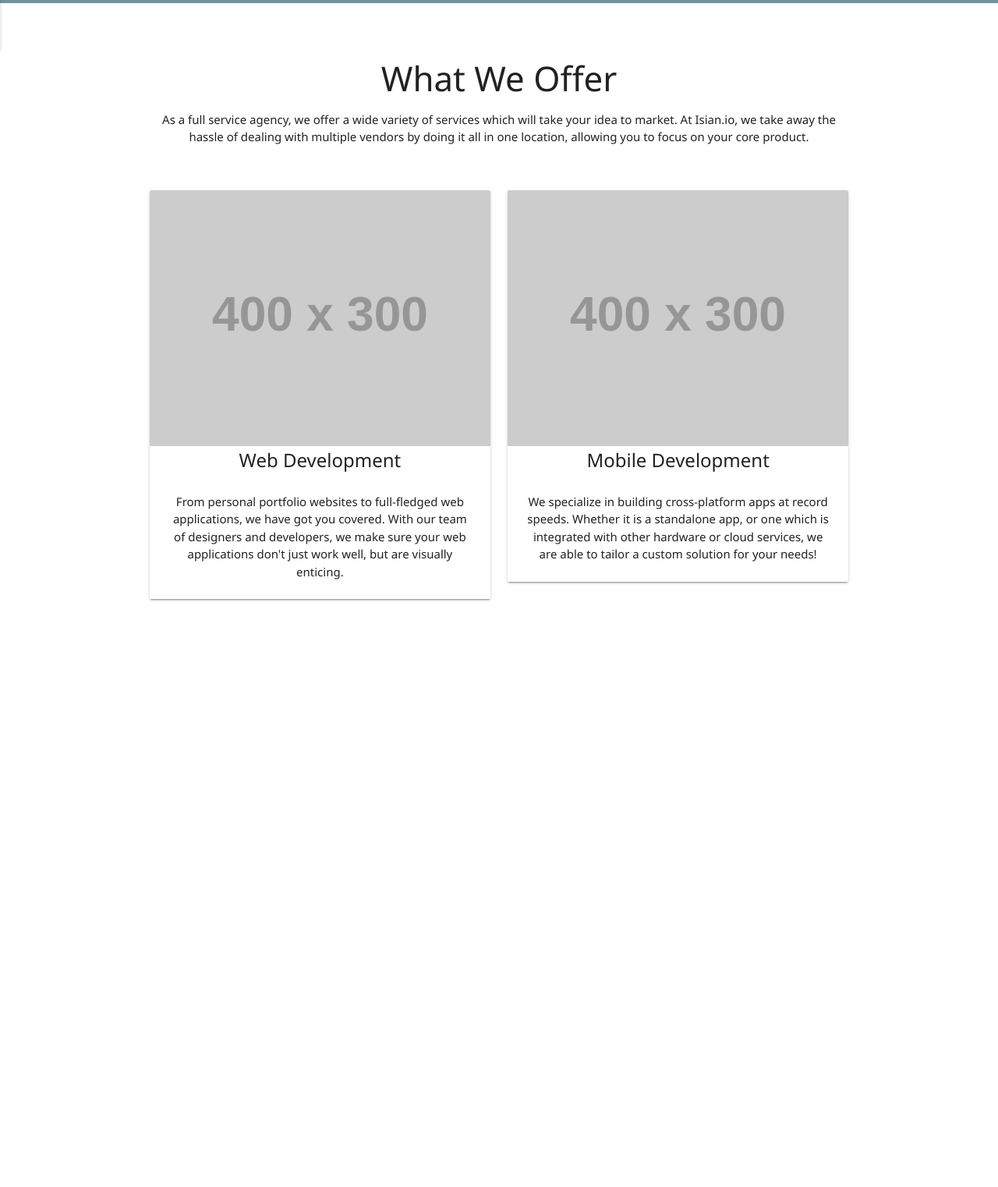
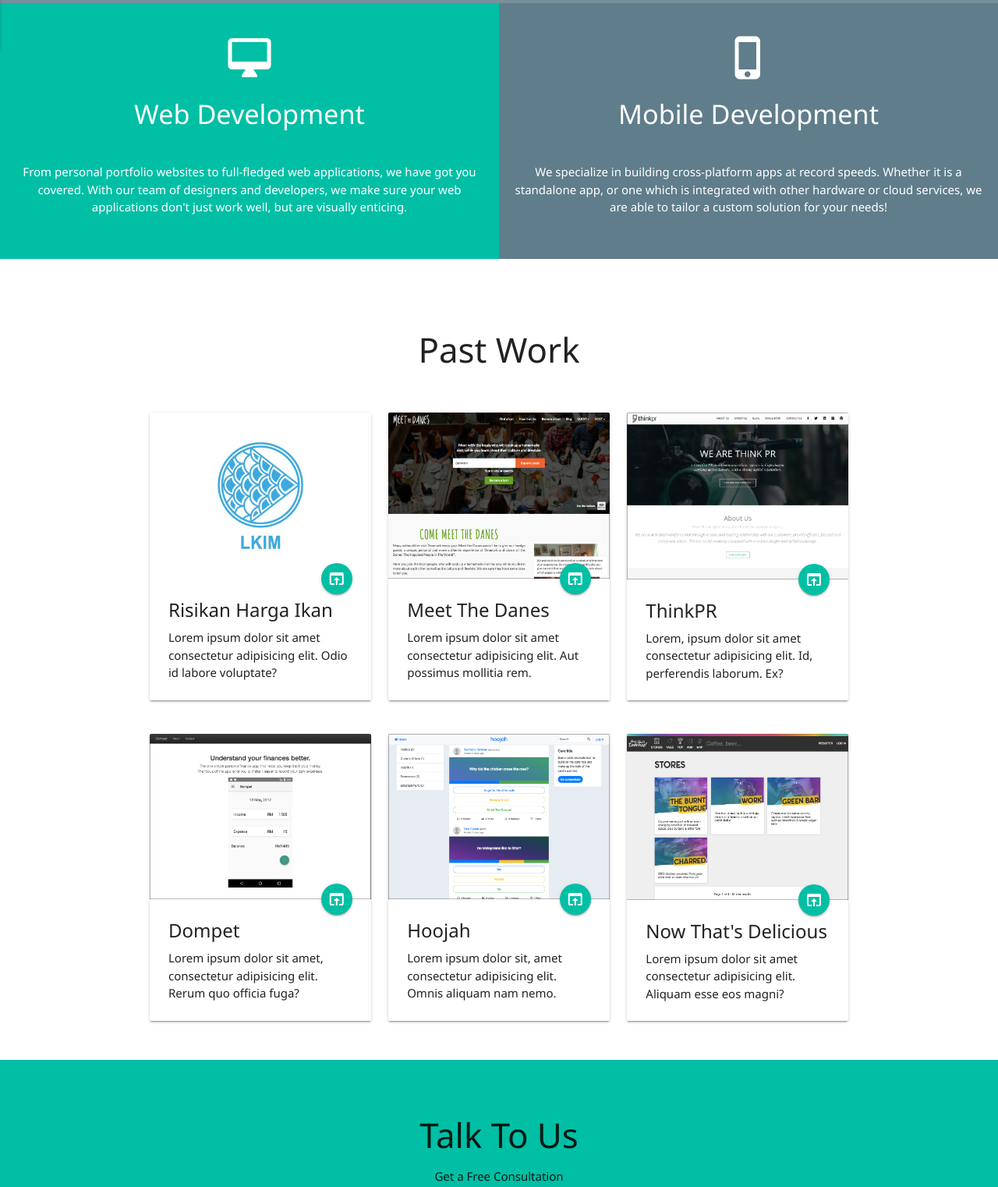
Before and after one commit to isian-raz/isian-raz.github.io, a plain HTML site: page index.html in a window 1280 px wide. Shown: the part 796-2318 px from the top of the page at 78% size. Before the commit the page ends 1679 px from the top, so only its background shows below. Drawn offline with nearby package versions, Linux system fonts and the light colour scheme; placeholder pictures from the web are drawn by us.

Commit message:
Complete first draft

```diff
--- a/css/main.css
+++ b/css/main.css
@@ -9,12 +9,12 @@ html {
   box-sizing: inherit;
 }
 
-section {
-  padding: 50px 0;
+.section {
+  padding-top: 50px;
 }
 
 .sub-section {
-  margin: 50px 0;
+  margin-top: 50px;
 }
 
 nav.transparent {
@@ -58,7 +58,38 @@ nav.transparent {
 
 .scroll-icon {
   position: absolute;
-  bottom: 5vh;
+  bottom: 5pt;
   left: calc(50vw - 28px);
   opacity: 0.5;
 }
+
+.box {
+  padding: 40px 10px !important;
+}
+
+.box h4 {
+  padding-bottom: 30px;
+}
+
+.page-footer {
+  padding-top: 0;
+}
+
+#googlemap {
+  position: absolute;
+  height: 100%;
+  width: 100%;
+  top: 0;
+  left: 0;
+  z-index: -1;
+}
+
+@media only screen and (max-width: 600px) {
+  .hero {
+    height: calc(100vh - 56px);
+  }
+
+  .scroll-icon {
+    display: none;
+  }
+}
--- a/index.html
+++ b/index.html
@@ -5,8 +5,11 @@
   <meta charset="UTF-8">
   <meta name="viewport" content="width=device-width, initial-scale=1.0">
   <meta http-equiv="X-UA-Compatible" content="ie=edge">
+  <link rel="shortcut icon" href="img/favicon.ico" type="image/x-icon">
+  <link rel="icon" href="img/favicon.ico" type="image/x-icon">
   <title>Isian.io</title>
   <link href="https://fonts.googleapis.com/icon?family=Material+Icons" rel="stylesheet">
+  <link type="text/css" rel="stylesheet" href="css/normalize.min.css">
   <link type="text/css" rel="stylesheet" href="css/materialize.min.css" media="screen,projection">
   <link type="text/css" rel="stylesheet" href="css/main.css">
   <script type="text/javascript" src="https://code.jquery.com/jquery-3.2.1.min.js"></script>
@@ -28,10 +31,10 @@
                 <a href="#offer">What We Offer</a>
               </li>
               <li>
-                <a href="#about">Past Work</a>
+                <a href="#work">Past Work</a>
               </li>
               <li>
-                <a href="#" class="btn teal accent-4">Talk To Us</a>
+                <a href="#contact" class="btn teal accent-4">Talk To Us</a>
               </li>
             </ul>
           </div>
@@ -48,10 +51,10 @@
         <a class="white-text" href="#offer">What We Offer</a>
       </li>
       <li>
-        <a class="white-text" href="#about">Past Work</a>
+        <a class="white-text" href="#work">Past Work</a>
       </li>
       <li>
-        <a class="white-text" href="#">Talk To Us</a>
+        <a class="white-text" href="#contact">Talk To Us</a>
       </li>
     </ul>
     <div class="hero">
@@ -70,69 +73,176 @@
       </div>
     </div>
   </header>
-  <section id="offer" class="container">
-    <div class="center-align">
-      <h3>What We Offer</h3>
-      <p>As a full service agency, we offer a wide variety of services which will take your idea to market. At Isian.io, we
-        take away the hassle of dealing with multiple vendors by doing it all in one location, allowing you to focus on your
-        core product.</p>
-      <div class="row sub-section cards-1">
-        <div class="col s12 m6">
+  <section id="offer" class="section-boxes center">
+    <div class="row">
+      <div class="col s12 m6 teal accent-4 white-text box">
+        <i class="material-icons medium">desktop_mac</i>
+        <h4>Web Development</h4>
+        <p>From personal portfolio websites to full-fledged web applications, we have got you covered. With our team of designers
+          and developers, we make sure your web applications don't just work well, but are visually enticing.</p>
+      </div>
+      <div class="col s12 m6 blue-grey white-text box">
+        <i class="material-icons medium">phone_iphone</i>
+        <h4>Mobile Development</h4>
+        <p>We specialize in building cross-platform apps at record speeds. Whether it is a standalone app, or one which is integrated
+          with other hardware or cloud services, we are able to tailor a custom solution for your needs!</p>
+      </div>
+    </div>
+  </section>
+  <section id="work" class="container section">
+    <div>
+      <h3 class="center-align">Past Work</h3>
+      <div class="row sub-section cards-2">
+        <div class="col s12 m4">
           <div class="card">
             <div class="card-image">
-              <img src="http://via.placeholder.com/400x300" alt="Web Development">
+              <img src="img/lkim.png" alt="Risikan Harga Ikan">
+              <a class="btn-floating halfway-fab waves-effect waves-light teal accent-4" href="https://itunes.apple.com/my/app/lkim-rhi/id1312734532?mt=8"
+                target="_blank">
+                <i class="material-icons">open_in_browser</i>
+              </a>
             </div>
-            <div class="card-title">Web Development</div>
             <div class="card-content">
+              <div class="card-title">Risikan Harga Ikan</div>
               <p>
-                From personal portfolio websites to full-fledged web applications, we have got you covered. With our team of designers and
-                developers, we make sure your web applications don't just work well, but are visually enticing.
+                Lorem ipsum dolor sit amet consectetur adipisicing elit. Odio id labore voluptate?
               </p>
             </div>
           </div>
         </div>
-        <div class="col s12 m6">
+        <div class="col s12 m4">
           <div class="card">
             <div class="card-image">
-              <img src="http://via.placeholder.com/400x300" alt="Web Development">
+              <img src="img/meetthedanes.png" alt="Meet The Danes">
+              <a class="btn-floating halfway-fab waves-effect waves-light teal accent-4" href="https://www.meetthedanes.com/" target="_blank">
+                <i class="material-icons">open_in_browser</i>
+              </a>
             </div>
-            <div class="card-title">Mobile Development</div>
             <div class="card-content">
+              <div class="card-title">Meet The Danes</div>
               <p>
-                We specialize in building cross-platform apps at record speeds. Whether it is a standalone app, or one which is integrated
-                with other hardware or cloud services, we are able to tailor a custom solution for your needs!
+                Lorem ipsum dolor sit amet consectetur adipisicing elit. Aut possimus mollitia rem.
+              </p>
+            </div>
+          </div>
+        </div>
+        <div class="col s12 m4">
+          <div class="card">
+            <div class="card-image">
+              <img src="img/thinkpr.png" alt="Think PR">
+              <a class="btn-floating halfway-fab waves-effect waves-light teal accent-4" href="http://www.thinkpr.dk/" target="_blank">
+                <i class="material-icons">open_in_browser</i>
+              </a>
+            </div>
+            <div class="card-content">
+              <div class="card-title">ThinkPR</div>
+              <p>
+                Lorem, ipsum dolor sit amet consectetur adipisicing elit. Id, perferendis laborum. Ex?
+              </p>
+            </div>
+          </div>
+        </div>
+      </div>
+      <div class="row cards-3">
+        <div class="col s12 m4">
+          <div class="card">
+            <div class="card-image">
+              <img src="img/dompet.png" alt="Dompet">
+              <a class="btn-floating halfway-fab waves-effect waves-light teal accent-4" href="http://www.dom-pet.co/" target="_blank">
+                <i class="material-icons">open_in_browser</i>
+              </a>
+            </div>
+            <div class="card-content">
+              <div class="card-title">Dompet</div>
+              <p>
+                Lorem ipsum dolor sit amet, consectetur adipisicing elit. Rerum quo officia fuga?
+              </p>
+            </div>
+          </div>
+        </div>
+        <div class="col s12 m4">
+          <div class="card">
+            <div class="card-image">
+              <img src="img/hoojah.png" alt="Hoojah">
+              <a class="btn-floating halfway-fab waves-effect waves-light teal accent-4" href="https://hoojah.my/" target="_blank">
+                <i class="material-icons">open_in_browser</i>
+              </a>
+            </div>
+            <div class="card-content">
+              <div class="card-title">Hoojah</div>
+              <p>
+                Lorem ipsum dolor sit, amet consectetur adipisicing elit. Omnis aliquam nam nemo.
+              </p>
+            </div>
+          </div>
+        </div>
+        <div class="col s12 m4">
+          <div class="card">
+            <div class="card-image">
+              <img src="img/nowthatsdelicious.png" alt="Now That's Delicious">
+              <a class="btn-floating halfway-fab waves-effect waves-light teal accent-4" href="https://now-thats-delicious-osqsuueoze.now.sh/"
+                target="_blank">
+                <i class="material-icons">open_in_browser</i>
+              </a>
+            </div>
+            <div class="card-content">
+              <div class="card-title">Now That's Delicious</div>
+              <p>
+                Lorem ipsum dolor sit amet consectetur adipisicing elit. Aliquam esse eos magni?
               </p>
             </div>
           </div>
         </div>
       </div>
     </div>
-
   </section>
-  <script>
-    $(".button-collapse").sideNav();
-    $(".scrollspy").scrollSpy();
-    const height = $(window).height()
-    const options = [
-      {
-        selector: ".hero__content", offset: 0, callback: function (el) {
-          Materialize.fadeInImage($(el));
-        }
-      },
-      {
-        selector: ".navbar-fixed", offset: height, callback: function () {
-          $("nav").removeClass("transparent");
-          $("nav").addClass("blue-grey");
-        }
-      },
-      {
-        selector: ".cards-1", offset: 0, callback: function (el) {
-          Materialize.fadeInImage($(el));
-        }
-      }
-    ];
-    Materialize.scrollFire(options);
-  </script>
+  <section id="contact" class="section teal accent-4">
+    <div class="container">
+      <div class="center-align">
+        <h3>Talk To Us</h3>
+        <p>
+          Get a Free Consultation
+        </p>
+      </div>
+      <div class="row">
+        <div class="col s12 m6 offset-m3">
+          <div class="card-panel z-depth-5">
+            <div class="input-field">
+              <input type="text" id="name" placeholder="Name">
+              <label for="name">Name</label>
+            </div>
+            <div class="input-field">
+              <input type="email" id="email" placeholder="Email">
+              <label for="email">Email</label>
+            </div>
+            <div class="input-field">
+              <input type="text" id="phone" placeholder="Phone Number">
+              <label for="phone">Phone</label>
+            </div>
+            <div class="input-field">
+              <textarea class="materialize-textarea" id="message" placeholder="Message"></textarea>
+              <label for="message">Message</label>
+            </div>
+            <input type="submit" value="Submit" class="btn blue-grey">
+          </div>
+        </div>
+      </div>
+    </div>
+  </section>
+  <footer class="page-footer blue-grey">
+    <div class="footer-copyright blue-grey">
+      <div class="container">
+        Isian.io © 2018
+        <a class="grey-text text-lighten-4 right" href="/">
+          <i class="material-icons left">keyboard_arrow_up</i> Back To Top
+        </a>
+      </div>
+    </div>
+  </footer>
+  <script type="text/javascript" src="js/sidenav.js"></script>
+  <script type="text/javascript" src="js/scrollspy.js"></script>
+  <script type="text/javascript" src="js/scrollfire.js"></script>
+  <script type="text/javascript" src="js/blinker.js"></script>
 </body>
 
 </html>
--- /dev/null
+++ b/js/scrollfire.js
@@ -0,0 +1,48 @@
+const height = $(window).height();
+const options = [
+  {
+    selector: ".hero__content",
+    offset: 0,
+    callback: function(el) {
+      Materialize.fadeInImage($(el));
+    }
+  },
+  {
+    selector: ".navbar-fixed",
+    offset: height,
+    callback: function() {
+      $("nav").removeClass("transparent");
+      $("nav").addClass("blue-grey");
+    }
+  },
+  {
+    selector: ".cards-1",
+    offset: 0,
+    callback: function(el) {
+      Materialize.fadeInImage($(el));
+    }
+  },
+  {
+    selector: ".cards-2",
+    offset: 0,
+    callback: function(el) {
+      Materialize.fadeInImage($(el));
+    }
+  },
+  {
+    selector: ".cards-3",
+    offset: 0,
+    callback: function(el) {
+      Materialize.fadeInImage($(el));
+    }
+  },
+  {
+    selector: ".card-panel",
+    offset: 0,
+    callback: function(el) {
+      Materialize.fadeInImage($(el));
+    }
+  }
+];
+
+Materialize.scrollFire(options);
--- /dev/null
+++ b/js/scrollspy.js
@@ -0,0 +1 @@
+$(".scrollspy").scrollSpy();
--- /dev/null
+++ b/js/sidenav.js
@@ -0,0 +1 @@
+$(".button-collapse").sideNav();
```
Also changed, not shown: css/normalize.min.css (added, +2 -0 lines), js/blinker.js (added, +8 -0 lines), img/dompet.png (added), img/favicon.ico (added), img/hoojah.png (added), img/lkim.png (added), img/meetthedanes.png (added), img/nowthatsdelicious.png (added), img/thinkpr.png (added).
